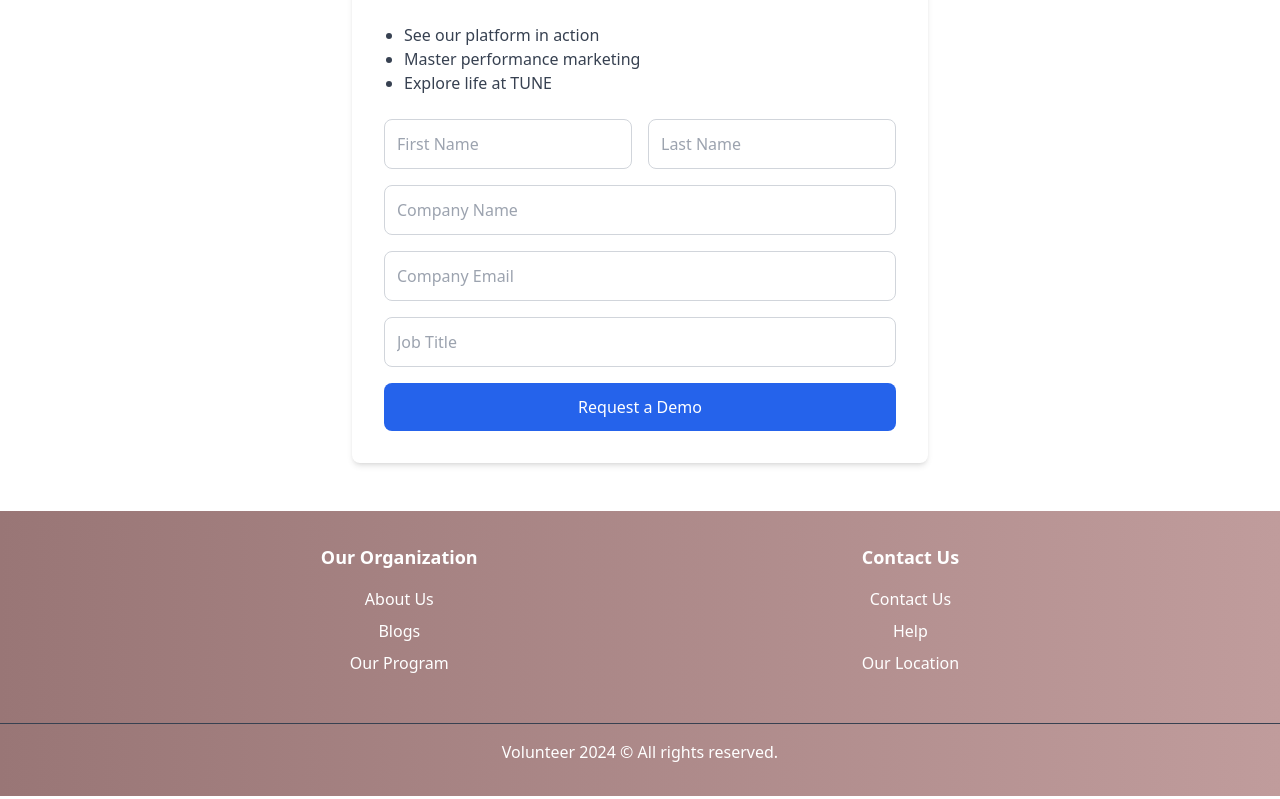
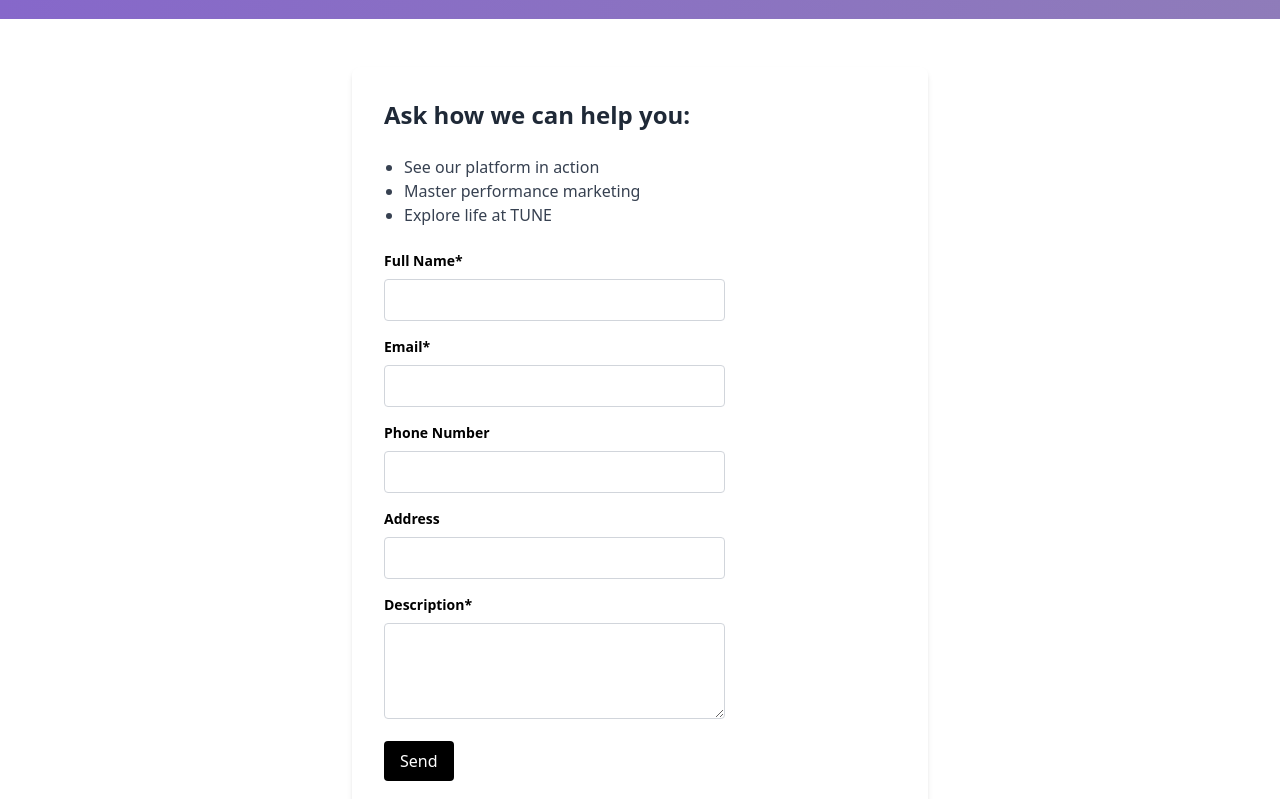
Before and after one commit to krishthapaliya/Remeo-without-juliet, a React (Vite) app in the folder frontend/: page /contactus in a window 1280 px wide. Shown: the part 481-1280 px from the top of the page. Built offline with nearby package versions, Linux system fonts and the light colour scheme; grey boxes are pictures that could not be loaded.

Commit message:
added blog and contactus

```diff
--- a/frontend/src/components/ContactUs.jsx
+++ b/frontend/src/components/ContactUs.jsx
@@ -6,7 +6,7 @@
     <div>
       {/* "Contact Us" section with gradient and background image */}
       <div
-        className="p-8 text-white flex justify-center items-center h-72 relative"
+        className="p-8 text-white flex justify-center items-center h-96 relative"
         style={{
           backgroundImage: `linear-gradient(to right, rgba(128, 90, 213, 0.8), rgba(128, 90, 213, 0.5)), url(${backgroundImage})`,
           backgroundSize: 'contain',
@@ -32,42 +32,78 @@
             </ul>
           </div>
 
-          <form className="space-y-4">
-            <div className="flex space-x-4">
+          <div className="w-full lg:w-2/3">
+            <form>
+              <div className="mb-4">
+                <label
+                  htmlFor="fullName"
+                  className="block text-sm font-semibold"
+                >
+                  Full Name*
+                </label>
                 <input
                   type="text"
-                placeholder="First Name"
-                className="border border-gray-300 p-3 rounded-lg w-1/2"
+                  id="fullName"
+                  className="w-full mt-2 p-2 border border-gray-300 rounded"
+                  required
                 />
+              </div>
+              <div className="mb-4">
+                <label htmlFor="email" className="block text-sm font-semibold">
+                  Email*
+                </label>
+                <input
+                  type="email"
+                  id="email"
+                  className="w-full mt-2 p-2 border border-gray-300 rounded"
+                  required
+                />
+              </div>
+              <div className="mb-4">
+                <label htmlFor="phone" className="block text-sm font-semibold">
+                  Phone Number
+                </label>
                 <input
                   type="text"
-                placeholder="Last Name"
-                className="border border-gray-300 p-3 rounded-lg w-1/2"
+                  id="phone"
+                  className="w-full mt-2 p-2 border border-gray-300 rounded"
                 />
               </div>
+              <div className="mb-4">
+                <label
+                  htmlFor="address"
+                  className="block text-sm font-semibold"
+                >
+                  Address
+                </label>
                 <input
                   type="text"
-              placeholder="Company Name"
-              className="border border-gray-300 p-3 rounded-lg w-full"
+                  id="address"
+                  className="w-full mt-2 p-2 border border-gray-300 rounded"
                 />
-            <input
-              type="email"
-              placeholder="Company Email"
-              className="border border-gray-300 p-3 rounded-lg w-full"
-            />
-            <input
-              type="text"
-              placeholder="Job Title"
-              className="border border-gray-300 p-3 rounded-lg w-full"
-            />
-
+              </div>
+              <div className="mb-4">
+                <label
+                  htmlFor="description"
+                  className="block text-sm font-semibold"
+                >
+                  Description*
+                </label>
+                <textarea
+                  id="description"
+                  className="w-full mt-2 p-2 border border-gray-300 rounded h-24"
+                  required
+                ></textarea>
+              </div>
               <button
                 type="submit"
-              className="w-full bg-blue-600 text-white py-3 rounded-lg hover:bg-blue-700 transition duration-300"
+                className="bg-black text-white px-4 py-2 rounded hover:bg-gray-800"
               >
-              Request a Demo
+                Send
               </button>
             </form>
+          </div>
+
         </div>
       </div>
     </div>
--- a/frontend/src/components/Footer.jsx
+++ b/frontend/src/components/Footer.jsx
@@ -3,10 +3,7 @@
 const Footer = () => {
   return (
     <footer
-      className="text-white py-8"
-      style={{
-        background: 'linear-gradient(90deg, #997676, #C09C9C)',
-      }}
+      className=" py-8 bg-[#e0f0fe] text-gray-500"
     >
       {/* Container to center the content */}
       <div className="container mx-auto flex flex-col items-center space-y-12">
@@ -16,9 +13,9 @@
           <div>
             <h3 className="text-lg font-semibold mb-4">Our Organization</h3>
             <ul className="space-y-2">
-              <li><a href="/about" className="hover:underline">About Us</a></li>
-              <li><a href="/blogs" className="hover:underline">Blogs</a></li>
-              <li><a href="/programs" className="hover:underline">Our Program</a></li>
+              <li><a href="/about" className="hover:bg-[#7AC142] hover:text-white transition-color px-2 py-1 rounded-full">About Us</a></li>
+              <li><a href="/blogs" className="hover:bg-[#7AC142] hover:text-white transition-color px-2 py-1 rounded-full">Blogs</a></li>
+              <li><a href="/programs" className="hover:bg-[#7AC142] hover:text-white transition-color px-2 py-1 rounded-full">Our Program</a></li>
             </ul>
           </div>
 
@@ -26,12 +23,14 @@
           <div>
             <h3 className="text-lg font-semibold mb-4">Contact Us</h3>
             <ul className="space-y-2">
-              <li><a href="/contact" className="hover:underline">Contact Us</a></li>
-              <li><a href="/help" className="hover:underline">Help</a></li>
-              <li><a href="/location" className="hover:underline">Our Location</a></li>
+              <li><a href="/contact" className="hover:bg-[#7AC142] hover:text-white transition-color px-2 py-1 rounded-full">Contact Us</a></li>
+              <li><a href="/help" className="hover:bg-[#7AC142] hover:text-white transition-color px-2 py-1 rounded-full">Help</a></li>
+              <li><a href="/location" className="hover:bg-[#7AC142] hover:text-white transition-color px-2 py-1 rounded-full">Our Location</a></li>
             </ul>
           </div>
         </div>
+
+
 
         {/* Bottom Section */}
         <div className="mt-8 text-center border-t border-gray-700 pt-4 w-full">
--- a/frontend/src/components/Herosection.jsx
+++ b/frontend/src/components/Herosection.jsx
@@ -10,15 +10,15 @@
     <div className="flex flex-col items-center">
     <div className="max-w-5xl text-center mb-8">
       <p className="text-5xl  font-semibold text-gray-800">
-        "Your <span className="text-pink-600">talent</span> can shape{" "}<br/>
-        <span className="text-pink-600">tomorrow</span>—come be part of a{" "}<br/>
-        <span className="text-pink-600">team</span> where{" "}<br/>
-        <span className="text-pink-600">creativity</span> knows no bounds."
+        "Your <span className="text-[#30ba2d]">talent</span> can shape{" "}<br/>
+        <span className="text-[#30ba2d]">tomorrow</span>—come be part of a{" "}<br/>
+        <span className="text-[#30ba2d]">team</span> where{" "}<br/>
+        <span className="text-[#30ba2d]">creativity</span> knows no bounds."
       </p>
     </div>
 
     <div className="mt-10">
-      <button className="px-8  py-3 text-white bg-pink-600 rounded-full shadow-md hover:bg-pink-700 transition">
+      <button className="px-8  py-3 text-white bg-[#30ba2d] rounded-full shadow-md hover:bg-[#1d791c] transition">
         Join Us →
       </button>
     </div>
--- a/frontend/src/components/Home.jsx
+++ b/frontend/src/components/Home.jsx
@@ -2,12 +2,14 @@
 import Herosection from './Herosection'
 import AboutUs from './Aboutus'
 import Blog from './Blog'
+
 const Home = () => {
   return (
-    <div>
+    <div className='m-0.5'>
         <Herosection/>
         <AboutUs />
         <Blog />
+
     </div>
   )
 }
--- a/frontend/src/components/Navbar.jsx
+++ b/frontend/src/components/Navbar.jsx
@@ -6,34 +6,35 @@
   const [isMobileMenuOpen, setIsMobileMenuOpen] = useState(false);
 
   return (
-    <div className="flex items-center justify-between shadow-black p-4 bg-[#F0F8FF] text-black px-20 py-4">
+    <div className="flex items-center justify-between shadow shadow-yellow-50  bg-[#e0f0fe] text-black px-8 py-0.5">
+
       <div className="flex items-center">
         <Link to="/">
-          <img src={logo} alt="logo" className="h-10 md:h-12" />
+          <img src={logo} alt="logo" className="h-10 md:h-28" />
         </Link>
       </div>
-      <div className="hidden md:flex gap-8 space-x-6">
+      <div className="hidden md:flex space-x-16">
         <Link
           to="/"
-          className="hover:text-slate-800 transition-colors hover:scale-110 hover:font-bold"
+          className="hover:bg-[#7AC142] hover:text-white transition-color px-2 py-1 rounded-full text-base font-semibold text-gray-500"
         >
           Home
         </Link>
         <Link
           to="/aboutus"
-          className="hover:text-slate-800 transition-colors hover:scale-110 hover:font-bold"
+          className="hover:bg-[#7AC142] hover:text-white transition-color px-2 py-1 rounded-full text-base font-semibold text-gray-500"
         >
           About Us
         </Link>
         <Link
           to="/eventlist"
-          className="hover:text-slate-800 transition-colors hover:scale-110 hover:font-bold"
+          className="hover:bg-[#7AC142] hover:text-white transition-color px-2 py-1 rounded-full text-base font-semibold text-gray-500"
         >
           EventList
         </Link>
         <Link
           to="/contactus"
-          className="hover:text-slate-800 transition-colors hover:scale-110 hover:font-bold"
+          className="hover:bg-[#7AC142] hover:text-white transition-color px-2 py-1 rounded-full text-base font-semibold text-gray-500"
         >
           Contact Us
         </Link>
```
Also changed, not shown: frontend/src/components/Aboutus.jsx (+13 -13 lines), frontend/src/assets/logo.png. Lines whose indentation alone changed are shown as unchanged.
